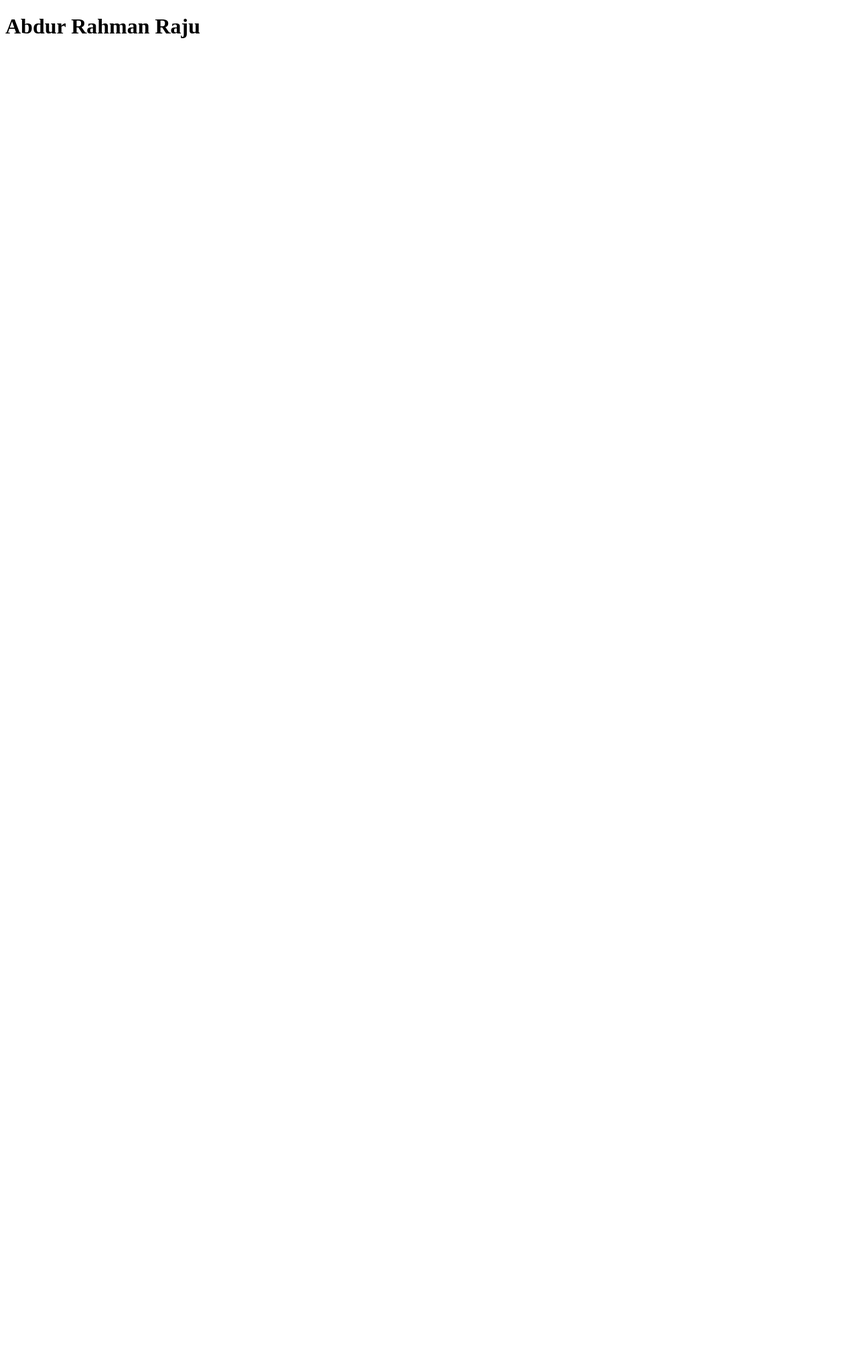
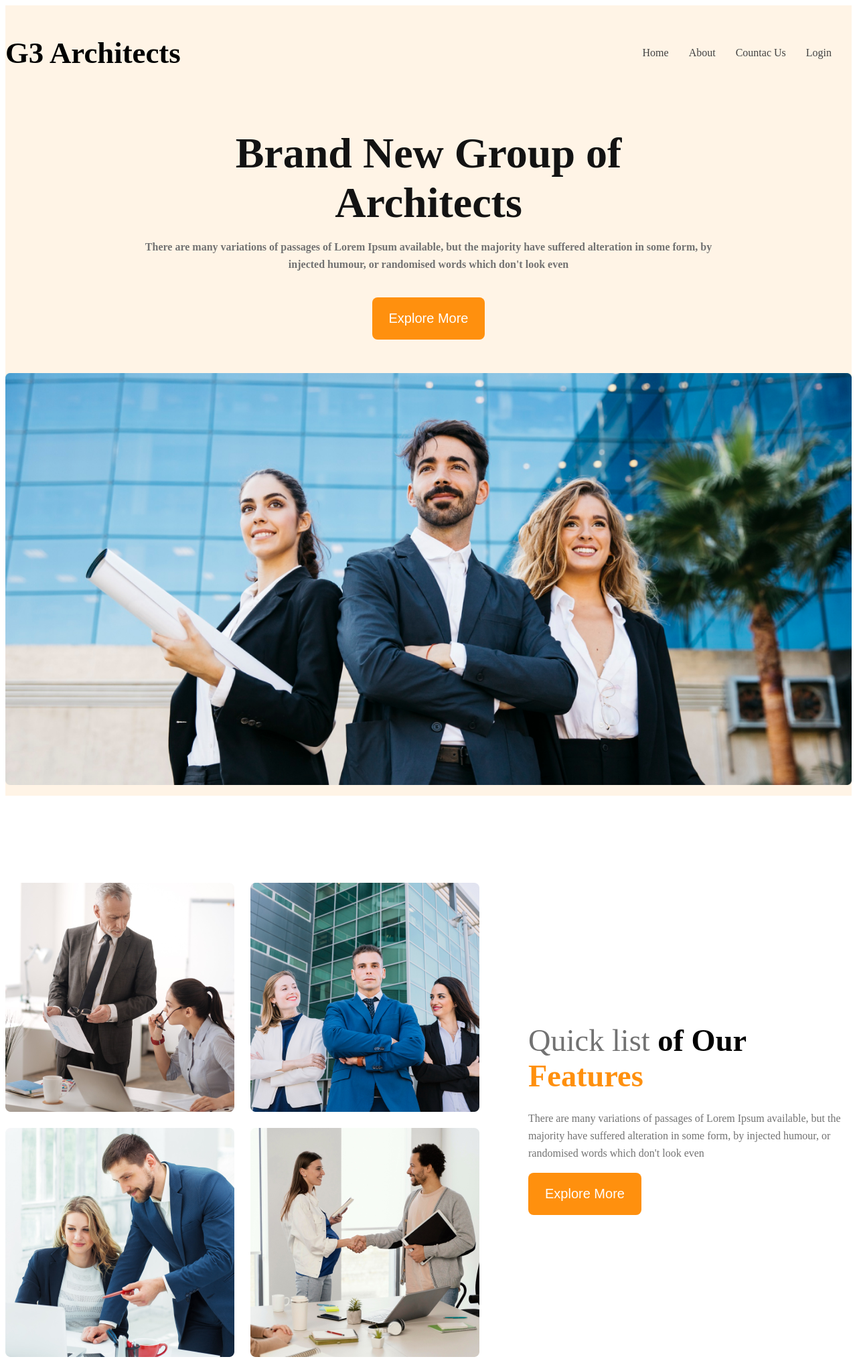
Before and after one commit to abdurrahman2026/arcitacts-projects, a plain HTML site: page index.html in a window 1280 px wide. Shown: the whole page at 67% size. Before the commit the page ends 800 px from the top, so only its background shows below. Drawn offline with Linux system fonts and the light colour scheme.

Commit message:
i added to banner and teams iteam

```diff
--- a/Styles/fast.css
+++ b/Styles/fast.css
@@ -0,0 +1,142 @@
+@import url('https://fonts.googleapis.com/css2?family=Work+Sans:ital,wght@0,100..900;1,100..900&display=swap');
+
+.work-sans-font {
+  font-family: "Work Sans", sans-serif;
+  font-optical-sizing: auto;
+}
+
+
+/* Sheard style */
+
+.disylay-flex{
+  display: flex;
+}
+
+.text-gray{
+  color: #424242;
+}
+
+.text-bold{
+  color: #131313;
+}
+
+.btn-primary{
+  background: #FF900E;
+  border: none;
+  color: white;
+  border-radius: 8px;
+  font-size: 20px;
+  font-weight: 700px;
+  padding: 20px 25px;
+  margin-bottom: 50px;
+}
+
+.bg-light{
+  background-color: rgba(255, 144, 14, 0.1);
+}
+
+.text-gray-light{
+  color: #727272;
+}
+
+.nav-item{
+  list-style: none;
+  margin-right: 30px;
+}
+
+.brand{
+  font-size: 2.8rem ;
+  font-weight: 700px;
+}
+
+.nav-link{
+  text-decoration: none;
+
+}
+
+.navbar{
+  justify-content: space-between;
+  align-items: center;
+}
+
+.navbar, .banner{
+  max-width: 1440px;
+  margin: 0 auto;
+}
+
+.banner-contant{
+  max-width: 868px;
+  margin: 0 auto;
+  text-align: center;
+}
+
+.banner-title{
+  font-size: 4rem;
+  font-weight: bold;
+  color: #131313;
+  margin-bottom: 0;
+}
+
+.banner-discription{
+  font-size: 1rem;
+  font-weight: 500px;
+  line-height: 26px;
+  /* margin-bottom: 32px; */
+}
+
+.banner-imgas{
+  width: 100%;
+}
+
+/* team and featrure related styles */
+
+main{
+  max-width: 1440px;
+  margin: 0 auto;
+}
+
+main > section{
+  margin-top: 130px;
+}
+
+.teams{
+  align-items: center;
+}
+
+.team-img-container{
+  display: grid;
+  gap: 24px;
+  grid-template-columns: repeat(2, 1fr);
+}
+
+.our-features{
+  margin-left: 73px;
+  max-width: 500px;
+}
+
+.feature-title{
+  font-size: 2.9rem;
+  margin-bottom: 24px;
+}
+.part3{
+  color: #FF900E;
+  font-weight: 700;
+}
+
+.part1{
+  font-weight: 500;
+}
+
+.feature-discription{
+  font-size: 16px;
+  line-height: 26px;
+}
+
+
+
+
+@media screen and (max-width: 576px) {
+  .navbar , .nav-link{
+    flex-direction: column;
+  }
+}
--- a/index.html
+++ b/index.html
@@ -8,7 +8,50 @@
 </head>
 <body>
 
-    <h1>Abdur Rahman Raju</h1>
+   <header class="bg-light">
+
+    <nav class="navbar disylay-flex">
+        <h3 class="brand">G3 Architects</h3>
+        <ul class="nav-links disylay-flex">
+            <li class="nav-item"><a href="" class="nav-link text-gray">Home</a></li>
+            <li class="nav-item"><a href="" class="nav-link text-gray">About</a></li>
+            <li class="nav-item"><a href="" class="nav-link text-gray">Countac Us</a></li>
+            <li class="nav-item"><a href="" class="nav-link text-gray">Login</a></li>
+        </ul>
+    </nav>
+
+    <div class="banner">
+        <div class="banner-title">
+            <div class="banner-contant">
+                <h1 class="banner-title">Brand New Group of Architects </h1>
+                <p class="banner-discription text-gray-light" >There are many variations of passages of Lorem Ipsum available, but the majority have suffered alteration in some form, by injected humour, or randomised words which don't look even</p>
+                <button class="btn-primary" >Explore More</button>
+
+            </div>
+            <img class="banner-imgas" src="images/banner.png" alt="">
+        </div>
+    </div>
+   </header>
+
+   <main>
+    <section class="teams disylay-flex">
+        <div class="team-img-container">
+                <img src="images/team1.png" alt="">
+                <img src="images/team2.png" alt="">
+                <img src="images/team3.png" alt="">
+                <img src="images/team4.png" alt="">
+        </div>
+        <div class="our-features">
+            <h3 class="feature-title">
+               <span class="part1 text-gray-light"> Quick list</span> <span class="part2">of Our</span> <span class="part3">Features</span>
+            </h3>
+            <p class="feature-discription text-gray-light">
+                There are many variations of passages of Lorem Ipsum available, but the majority have suffered alteration in some form, by injected humour, or randomised words which don't look even
+            </p>
+            <button class="btn-primary">Explore More</button>
+        </div>
+    </section>
+   </main>
 
 </body>
 </html>
```
